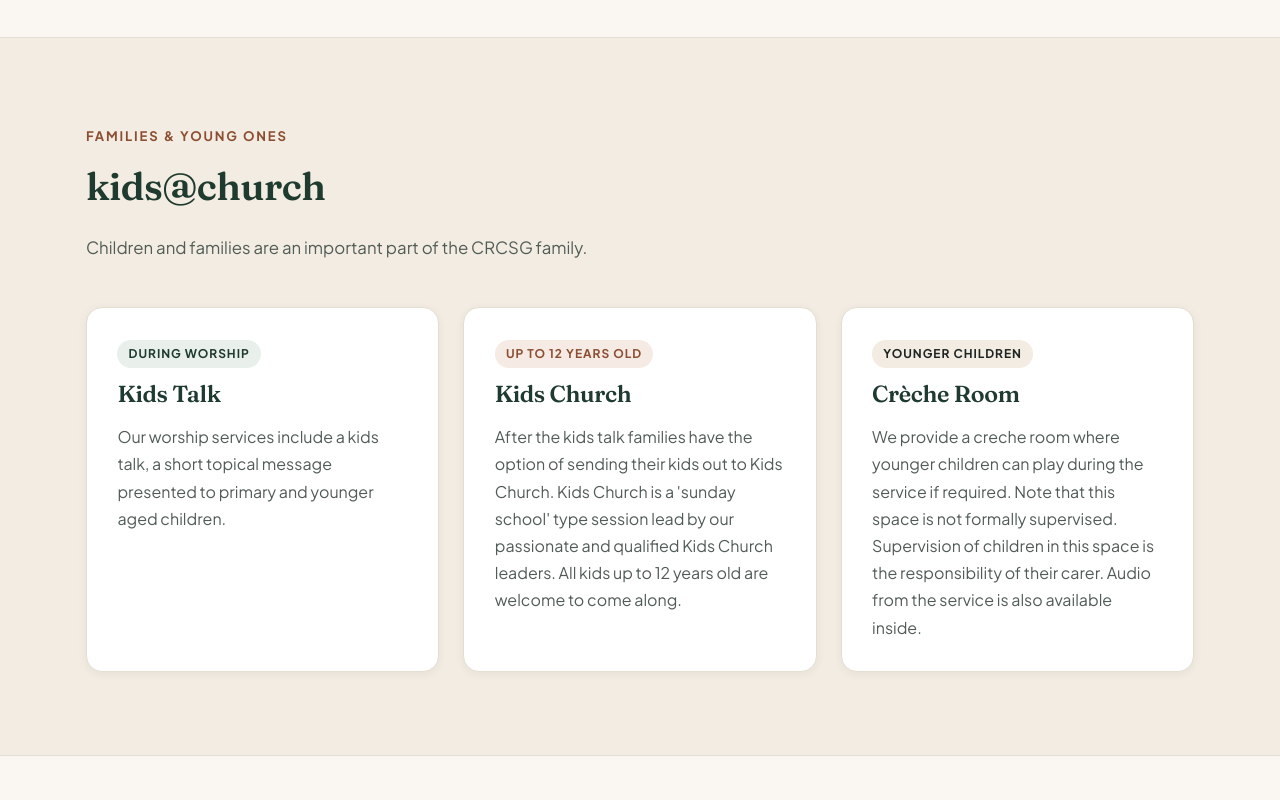
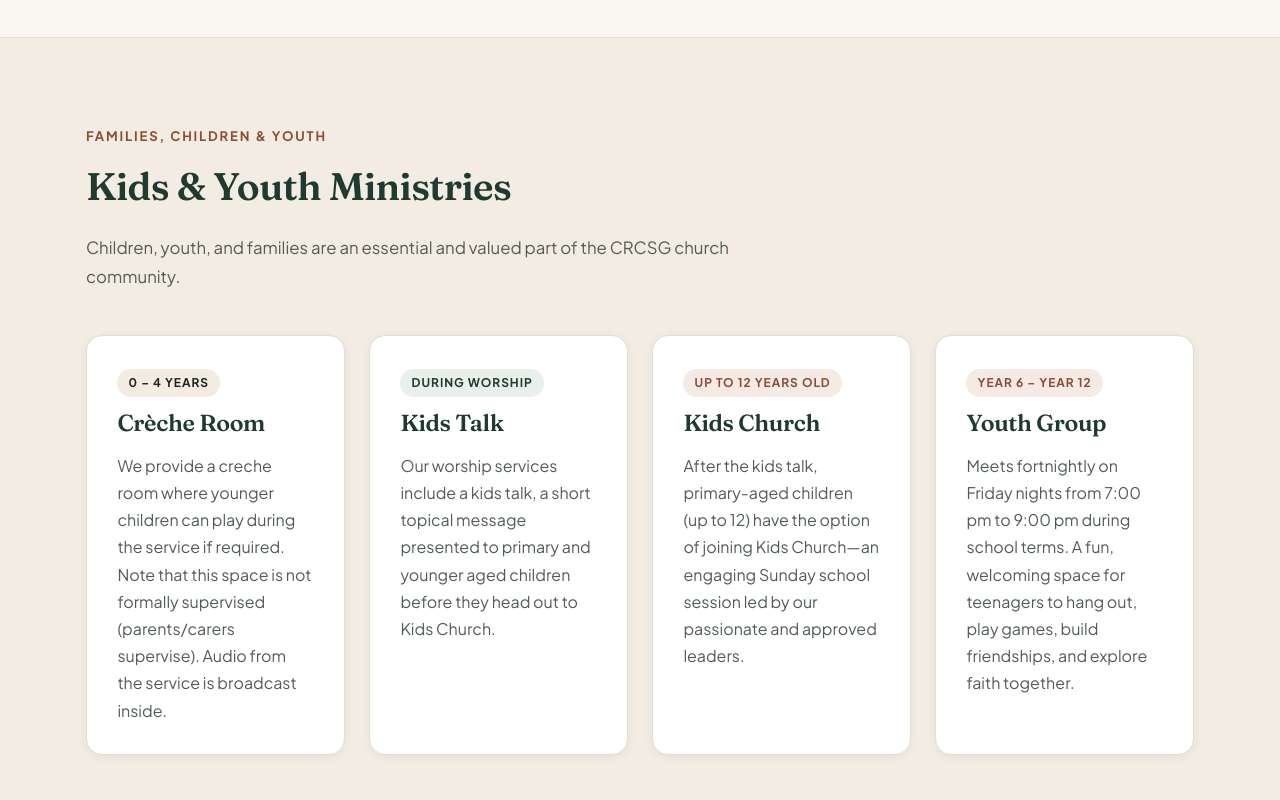
Before and after one commit to SG-Christian-Reformed-Church/crcsg-website, a plain HTML site: page what-to-expect.html in a window 1280 px wide. Shown: the part 1480-2280 px from the top of the page. Drawn offline with Linux system fonts and the light colour scheme.

Commit message:
Add Friday Youth Group (Yr 6-12) to ministries on What to Expect and Home page

```diff
--- a/assets/css/styles.css
+++ b/assets/css/styles.css
@@ -724,6 +724,10 @@ li + li {
   grid-template-columns: repeat(2, minmax(0, 1fr));
 }
 
+.cards-grid--4 {
+  grid-template-columns: repeat(auto-fit, minmax(240px, 1fr));
+}
+
 .card {
   background-color: var(--bg-card);
   border: 1px solid var(--border-warm);
--- a/what-to-expect.html
+++ b/what-to-expect.html
@@ -121,19 +121,27 @@
     <section class="section section--sand" id="kids">
       <div class="container">
         <div class="section-header">
-          <span class="eyebrow">Families &amp; Young Ones</span>
-          <h2>kids@church</h2>
+          <span class="eyebrow">Families, Children &amp; Youth</span>
+          <h2>Kids &amp; Youth Ministries</h2>
           <p>
-            Children and families are an important part of the CRCSG family.
+            Children, youth, and families are an essential and valued part of the CRCSG church community.
           </p>
         </div>
 
-        <div class="cards-grid" data-reveal>
+        <div class="cards-grid cards-grid--4" data-reveal>
+          <article class="card">
+            <span class="role-badge role-badge--sand">0 – 4 Years</span>
+            <h3>Crèche Room</h3>
+            <p>
+              We provide a creche room where younger children can play during the service if required. Note that this space is not formally supervised (parents/carers supervise). Audio from the service is broadcast inside.
+            </p>
+          </article>
+
           <article class="card">
             <span class="role-badge">During Worship</span>
             <h3>Kids Talk</h3>
             <p>
-              Our worship services include a kids talk, a short topical message presented to primary and younger aged children.
+              Our worship services include a kids talk, a short topical message presented to primary and younger aged children before they head out to Kids Church.
             </p>
           </article>
 
@@ -141,15 +149,15 @@
             <span class="role-badge role-badge--timber">Up to 12 Years Old</span>
             <h3>Kids Church</h3>
             <p>
-              After the kids talk families have the option of sending their kids out to Kids Church. Kids Church is a 'sunday school' type session lead by our passionate and qualified Kids Church leaders. All kids up to 12 years old are welcome to come along.
+              After the kids talk, primary-aged children (up to 12) have the option of joining Kids Church—an engaging Sunday school session led by our passionate and approved leaders.
             </p>
           </article>
 
           <article class="card">
-            <span class="role-badge role-badge--sand">Younger Children</span>
-            <h3>Crèche Room</h3>
+            <span class="role-badge role-badge--timber">Year 6 – Year 12</span>
+            <h3>Youth Group</h3>
             <p>
-              We provide a creche room where younger children can play during the service if required. Note that this space is not formally supervised. Supervision of children in this space is the responsibility of their carer. Audio from the service is also available inside.
+              Meets fortnightly on Friday nights from 7:00 pm to 9:00 pm during school terms. A fun, welcoming space for teenagers to hang out, play games, build friendships, and explore faith together.
             </p>
           </article>
         </div>
```
Also changed, not shown: index.html (+10 -7 lines).
